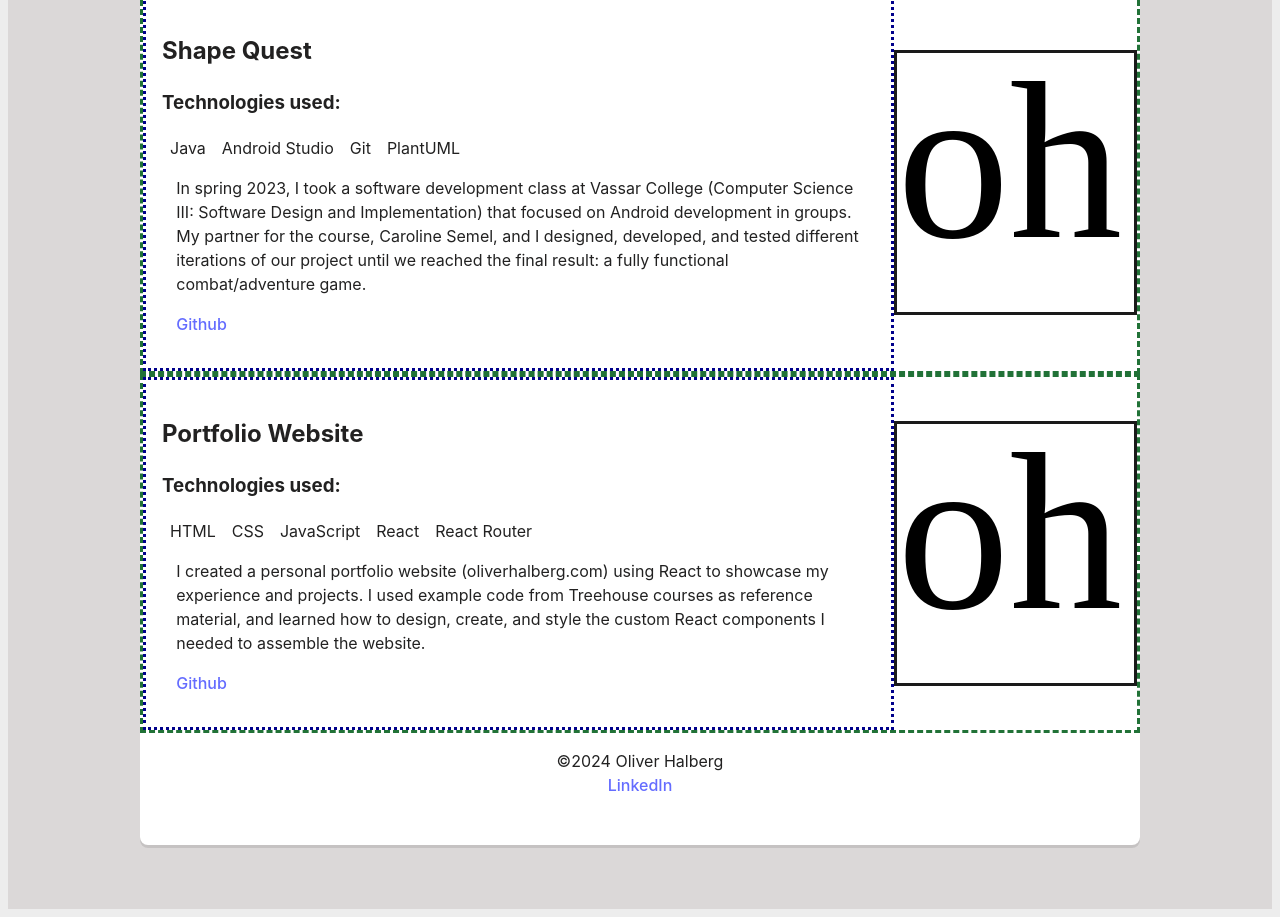
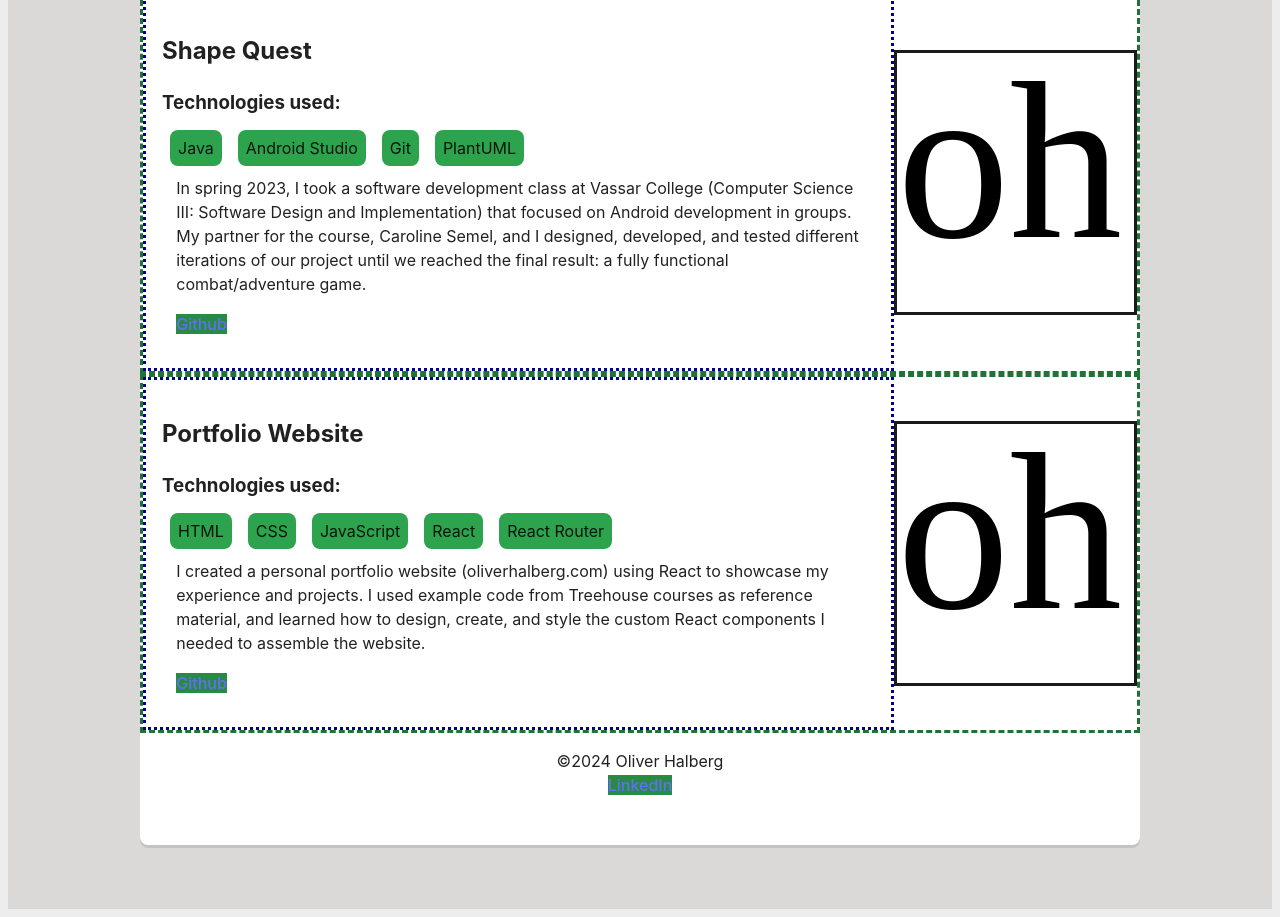
Before and after one commit to oliverhalberg/Portfolio-Site, a React (Vite) app: page /projects in a window 1280 px wide. Shown: the part 480-1397 px from the top of the page. Built offline with nearby package versions, Linux system fonts and the light colour scheme.

Commit message:
Starting to style Project components and external links; started using CSS variables in src/index.css

```diff
--- a/src/components/Footer.jsx
+++ b/src/components/Footer.jsx
@@ -5,7 +5,7 @@ const Footer = () => {
         <footer>
             <span> &copy;{currentYear} Oliver Halberg </span>
             <br />
-            <a href="https://www.linkedin.com/in/oliver-halberg">LinkedIn</a>
+            <a href="https://www.linkedin.com/in/oliver-halberg" className="externalLink">LinkedIn</a>
         </footer>
     );
 }
--- a/src/components/Project.jsx
+++ b/src/components/Project.jsx
@@ -8,7 +8,7 @@ const Project = ({ data }) => {
                 {data.technologies.map((tech) => <span className='projectTech' key={tech}>{tech}</span>)}
                 <p>{data.description}</p>
                 {/* Include link to source code on Github, if present */}
-                {data.githubLink ? <p><a href={data.githubLink} className='projectGithubLink'>Github</a></p> : null}
+                {data.githubLink ? <p><a href={data.githubLink} className='externalLink'>Github</a></p> : null}
             </div>
             <div className='projectImgDiv'>
                 <img src={data.imgPath} className='projectImg' />
--- a/src/index.css
+++ b/src/index.css
@@ -1,3 +1,11 @@
+/* Global CSS Variables */
+:root {
+  --main-background: #dbd8d8;
+  --main-primary: #298b43;
+  --main-secondary: #217237;
+}
+
+
 body {
   font-family: Inter, system-ui, Avenir, Helvetica, Arial, sans-serif;
   line-height: 1.5;
@@ -5,7 +13,7 @@ body {
 
   color-scheme: light dark;
   color: rgba(1, 0, 0, 0.87);
-  background-color: #dbd8d8;
+  background-color: var(--main-background);
 
   font-synthesis: none;
   text-rendering: optimizeLegibility;
@@ -69,7 +77,7 @@ button:focus-visible {
 header {
   margin-bottom: 2em;
   position: relative;
-  background-color: #298b43;
+  background-color: var(--main-primary);
   padding: 1em;
 }
 
@@ -98,6 +106,12 @@ footer {
   overflow: hidden;
 }
 
+/* External Links */
+.externalLink {
+  background-color: var(--main-primary);
+  transition: background-color 0.3s ease;
+}
+
 /* Navbar */
 #navbar {
   width: 90%;
@@ -116,7 +130,8 @@ footer {
 #navbar a:hover,
 #navbar .active {
   color: #fff;
-  background: #217237;
+  background: var(--main-secondary);
+  transition: background-color 0.3s ease;
 }
 
 .navbarLink {
@@ -240,4 +255,7 @@ footer {
 
 .projectTech {
   margin: 0.5em;
+  background-color: #2da34d;
+  padding: 0.5em;
+  border-radius: 0.5em;
 }
```
